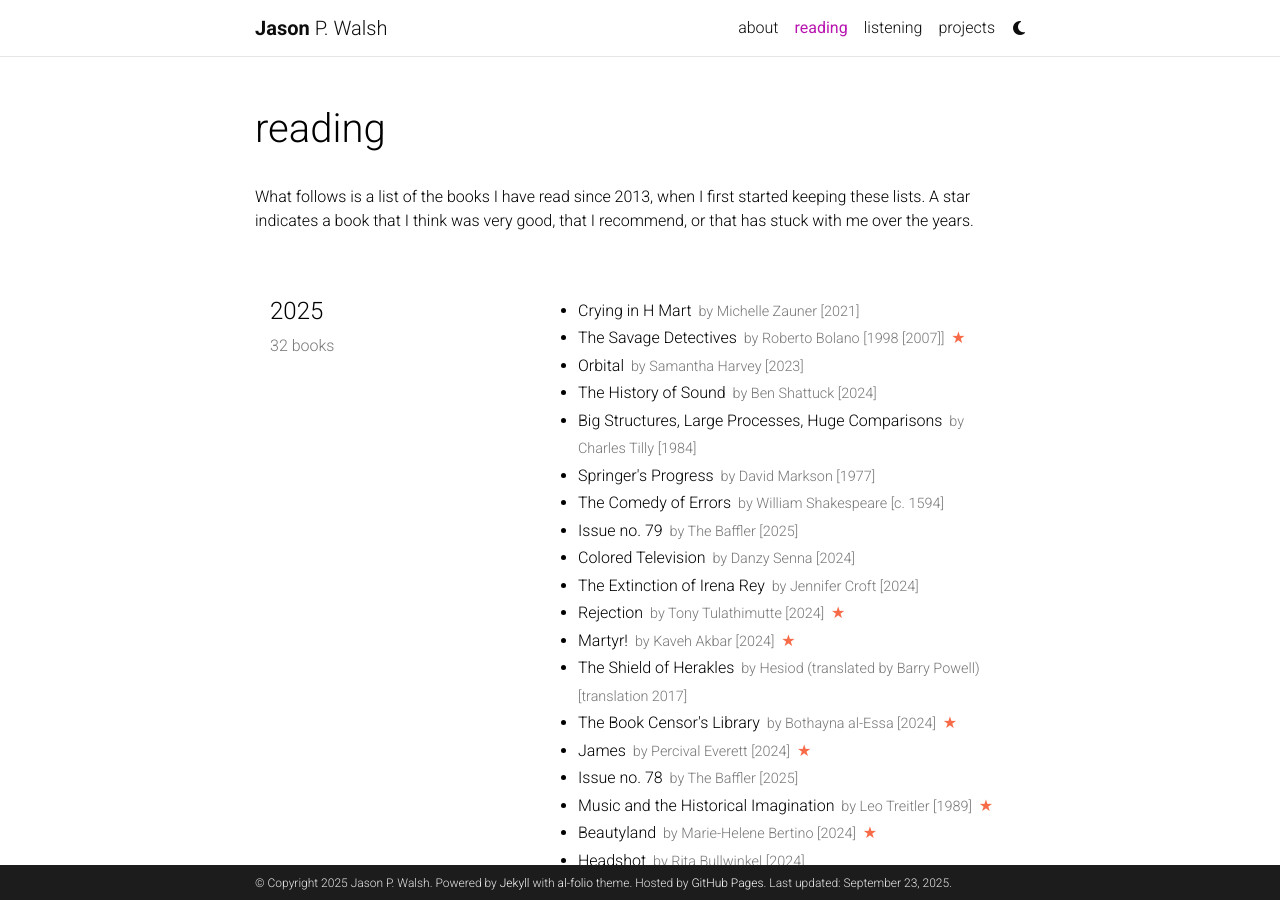
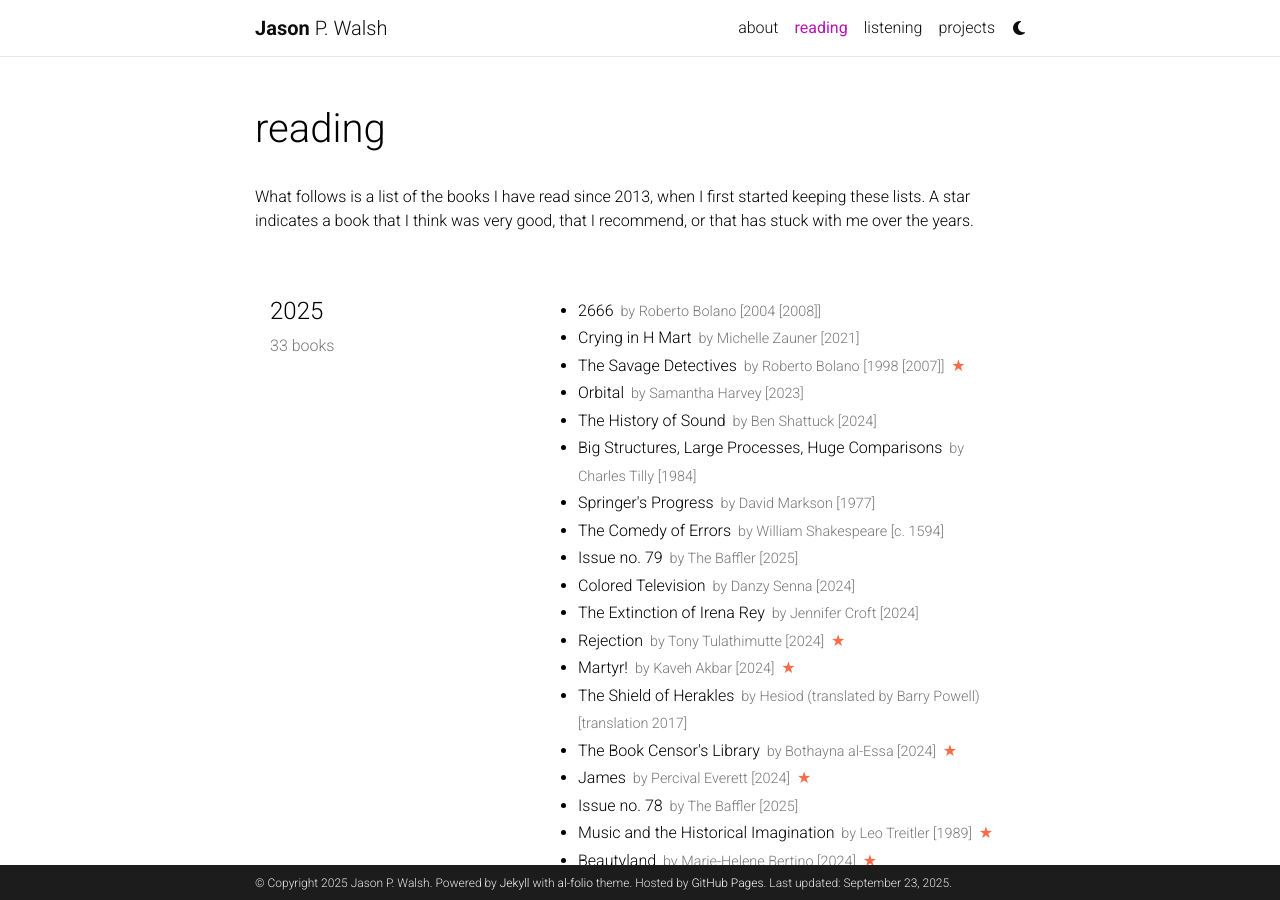
Before and after one commit to jwals23/jwals23.github.io, a Jekyll site: the page built from _pages/reading.md, in a window 1280 px wide and 900 px high. Built offline with Jekyll 4.4.1, drawn with Linux system fonts in a browser that asks for light colours; comment, search, counter and statistics services are not loaded; a style sheet for code colours, icons or effects is not loaded.

Commit message:
Update reading.yml

```diff
--- a/_data/reading.yml
+++ b/_data/reading.yml
@@ -1,6 +1,10 @@
 list:
   - year: "2025"
     books:
+      - title: 2666
+        author: Roberto Bolano
+        year: 2004 [2008]
+
       - title: Crying in H Mart
         author: Michelle Zauner
         year: 2021
```
